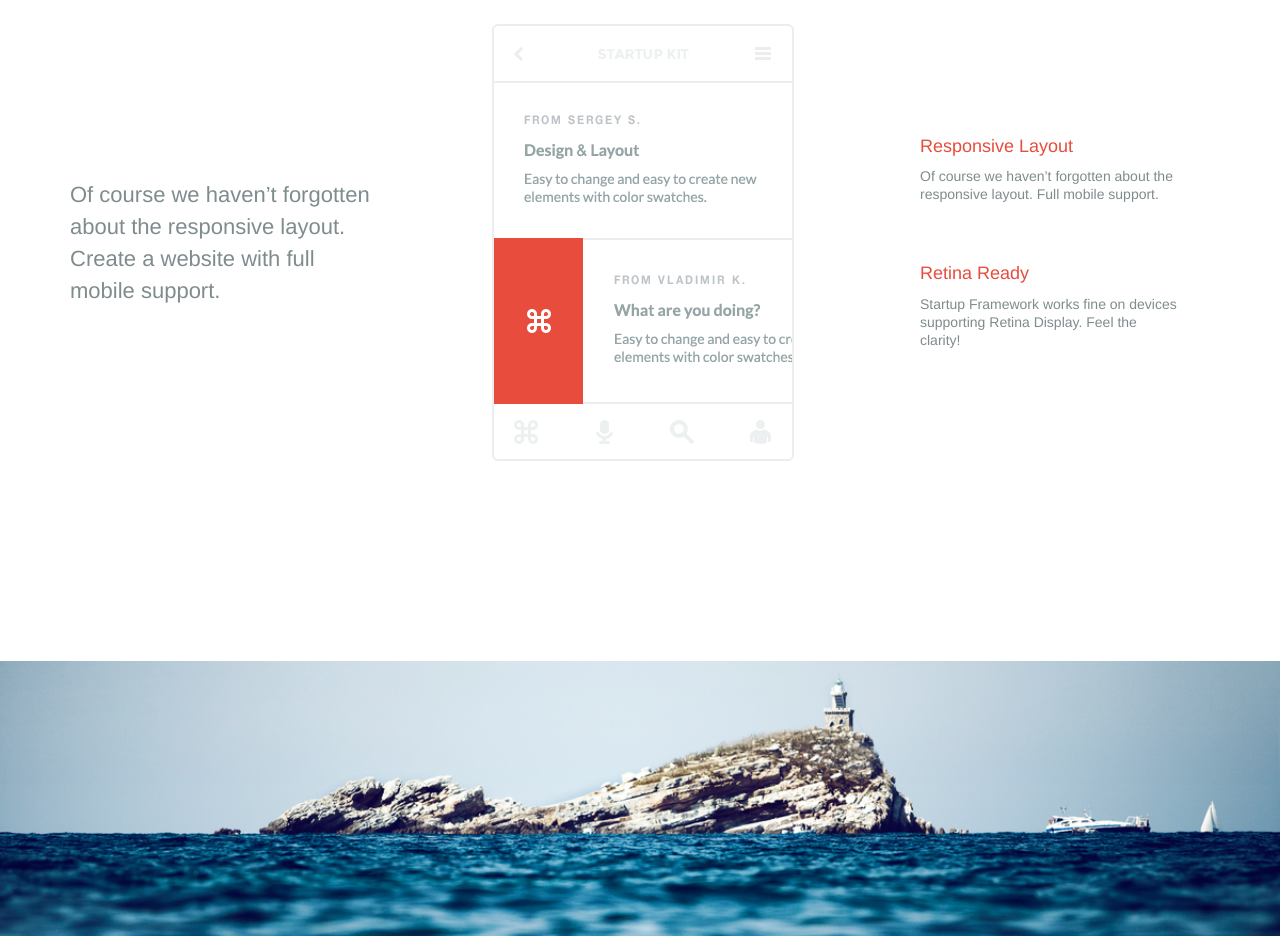
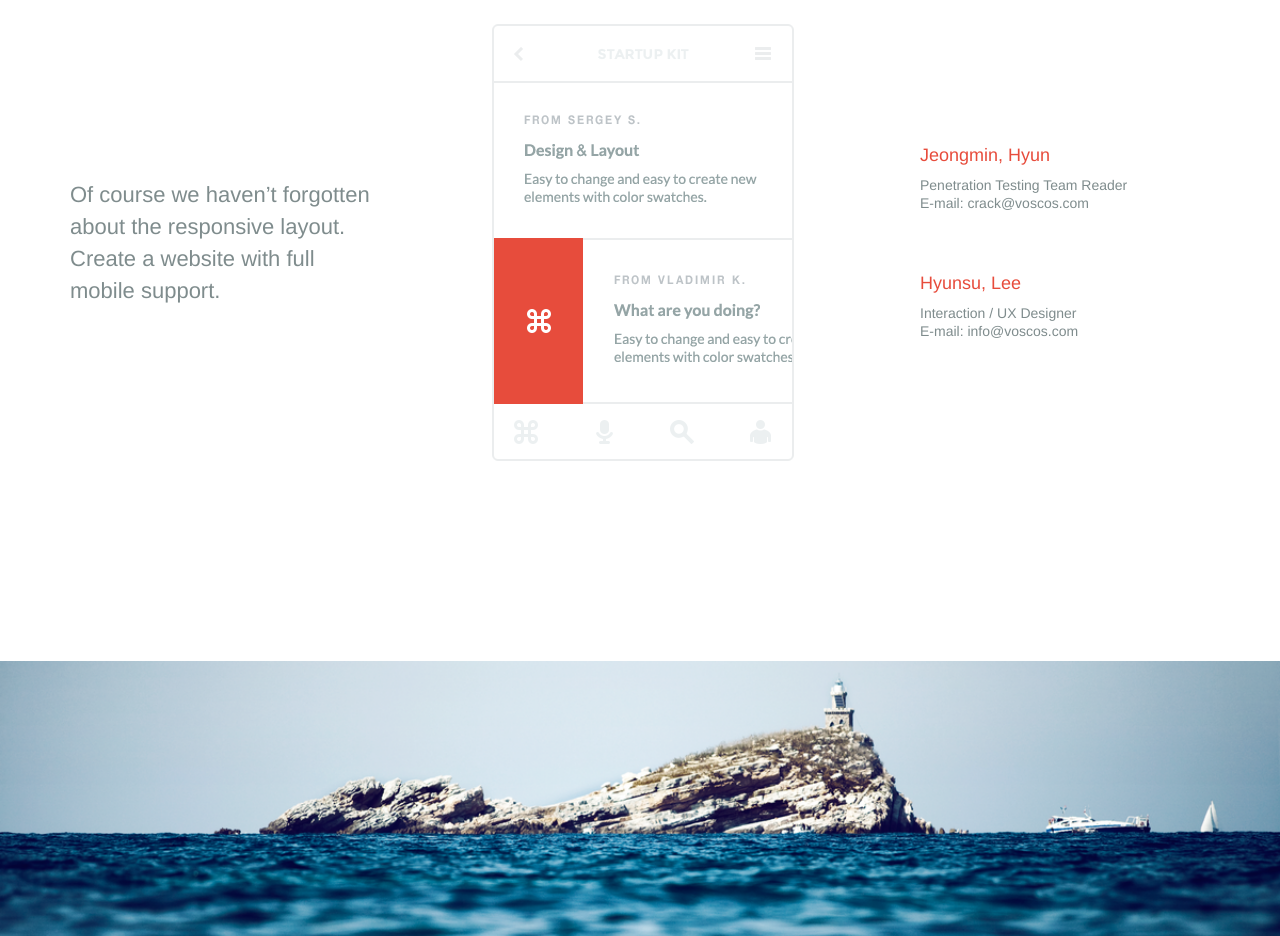
Before and after one commit to VOSCOS/VOSCOS, a plain HTML site: page Developer/samples/sample-04/index.html in a window 1280 px wide. Shown: the part 1100-2036 px from the top of the page. Drawn offline with Linux system fonts and the light colour scheme.

Commit message:
Sync am 11:18
Sync am 11:18

```diff
--- a/Developer/samples/sample-04/index.html
+++ b/Developer/samples/sample-04/index.html
@@ -85,10 +85,10 @@
                             </div>
                             <div class="col-sm-3">
                                 <div class="col-sm-offset-2">
-                                    <h6>Responsive Layout</h6>
-                                    Of course we haven’t forgotten about the responsive layout. Full mobile support.
-                                    <h6>Retina Ready</h6>
-                                    Startup Framework works fine on devices supporting Retina Display. Feel the clarity!
+                                    <h6>Jeongmin, Hyun</h6>
+                                    Penetration Testing Team Reader<br>E-mail: crack@voscos.com
+                                    <h6>Hyunsu, Lee</h6>
+                                    Interaction / UX Designer<br>E-mail: info@voscos.com
                                 </div>
                             </div>
                         </div>
```
